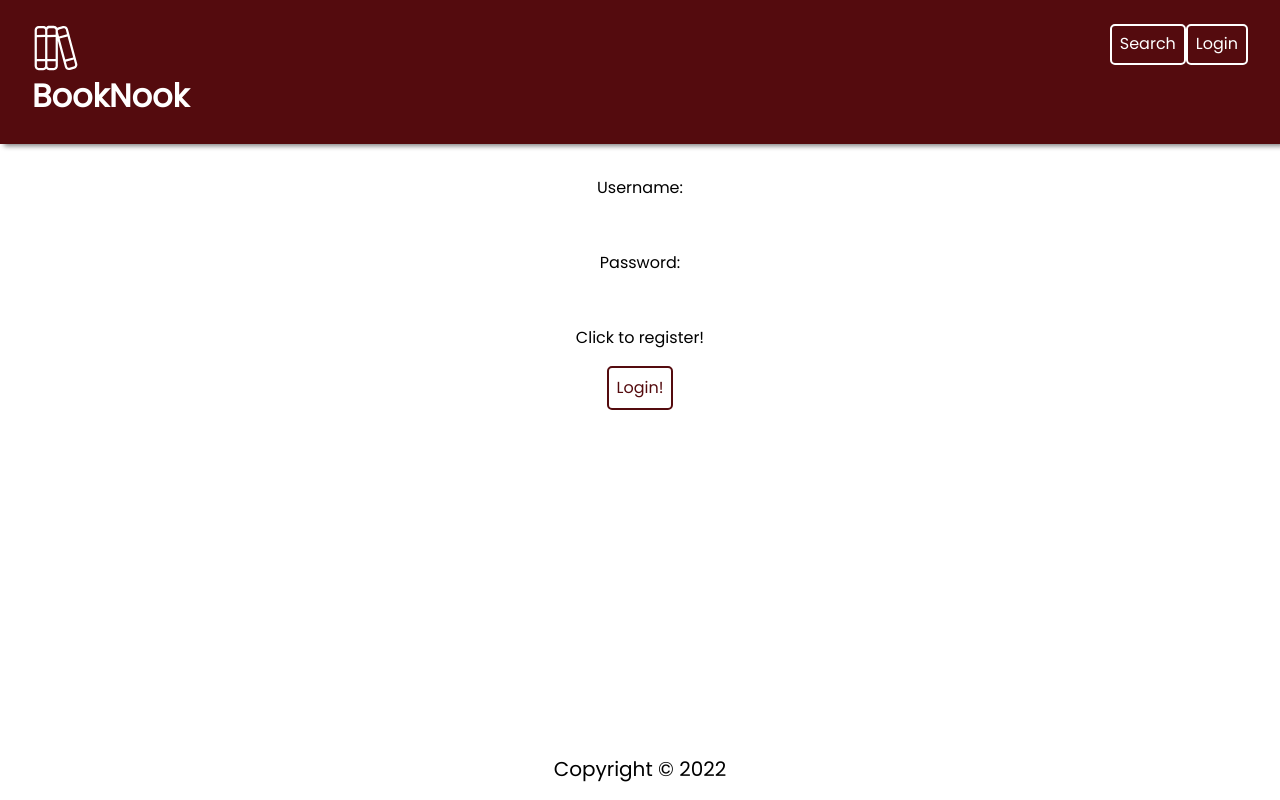
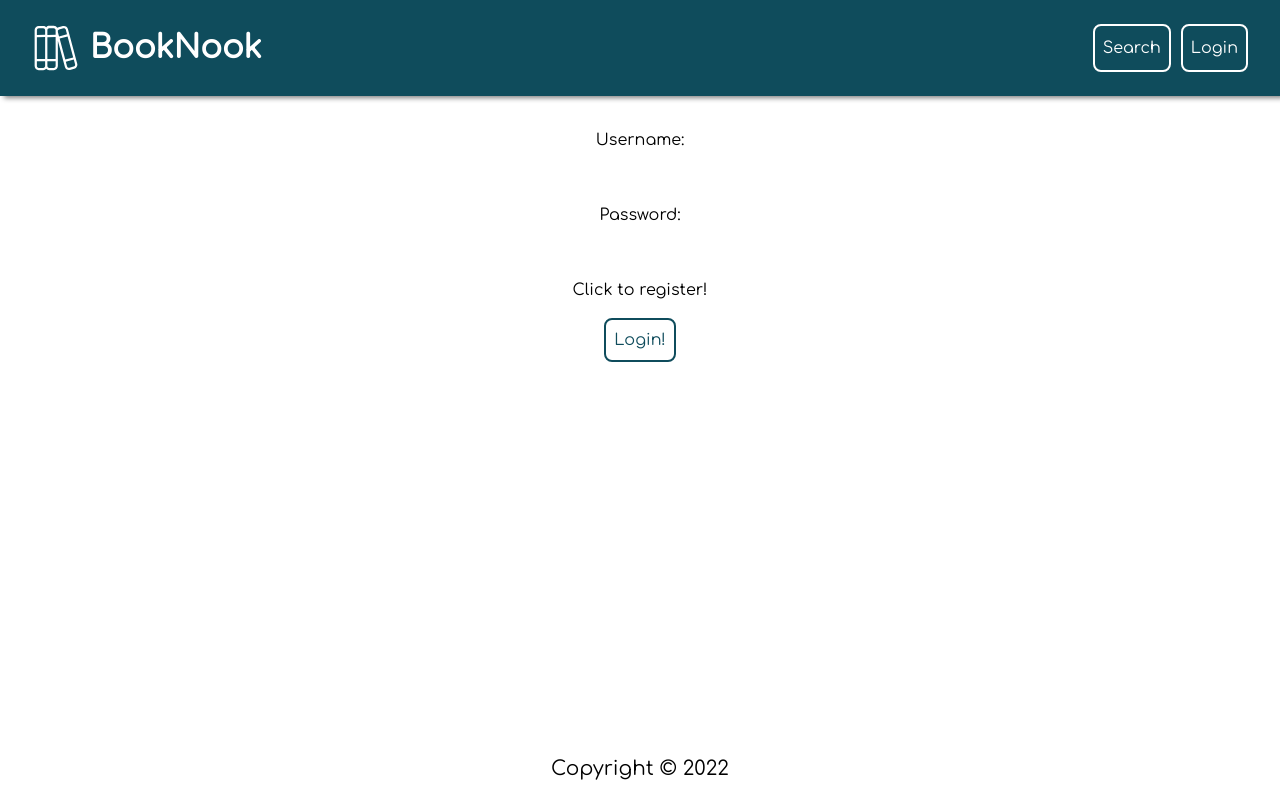
Before and after one commit to megancindric/BookNook, a React (Create React App) app in the folder frontend/: page /login in a window 1280 px wide. Built offline with nearby package versions, Linux system fonts and the light colour scheme.

Commit message:
👌 IMPROVE: Adjusted spacing of navBar items, switched color palette

```diff
--- a/frontend/src/App.css
+++ b/frontend/src/App.css
@@ -8,6 +8,16 @@
   margin: 0;
   padding: 0;
   box-sizing: inherit;
+}
+
+@font-face{
+  font-family: "Comfortaa";
+  src: local("Comfortaa"), url("./assets/Comfortaa.ttf") format("truetype");
+  font-weight: normal;
+}
+
+.comfortaa-font {
+  font-family:"Comfortaa"
 }
 
 html {
@@ -21,9 +31,9 @@ p {
 
 button {
   background-color: transparent;
-  border-radius: 5px;
-  border: 2px solid #540b0e;
-  color: #540b0e;
+  border-radius: 8px;
+  border: 2px solid #0f4c5c;
+  color: #0f4c5c;
   font-size: 1rem;
   font-family: inherit;
   max-width: 100px;
@@ -33,7 +43,7 @@ button {
 button:hover {
   cursor: pointer;
   color: white;
-  background-color: #540b0e;
+  background-color: #0f4c5c;
 }
 
 .container {
--- a/frontend/src/App.js
+++ b/frontend/src/App.js
@@ -18,7 +18,7 @@ import PrivateRoute from "./utils/PrivateRoute";
 
 function App() {
   return (
-    <div>
+    <div className="comfortaa-font">
       <Navbar />
       <Routes>
         <Route
--- a/frontend/src/components/NavBar/NavBar.css
+++ b/frontend/src/components/NavBar/NavBar.css
@@ -9,7 +9,7 @@ li {
 }
 
 .navBar {
-  background: #540b0e;
+  background: #0f4c5c;
   box-shadow: 4px 2px 5px gray;
   color: white;
   margin-bottom: 2rem;
@@ -21,15 +21,19 @@ li {
   border: 2px solid white;
   color: white;
   padding: 0.4rem 0.5rem;
+  border-radius: 8px;
 }
 
 .navBar button:hover {
   background: white;
-  color: #540b0e;
+  color: #0f4c5c;
   cursor: pointer;
 }
 
 .brand {
   cursor: pointer;
   font-size: 2rem;
+  display: flex;
+  flex-direction: row;
+  gap: 10px;
 }
--- a/frontend/src/components/NavBar/NavBar.jsx
+++ b/frontend/src/components/NavBar/NavBar.jsx
@@ -11,13 +11,17 @@ const Navbar = () => {
   return (
     <div className="navBar">
       <ul>
-        <li className="brand">
-          <Link to="/" style={{ textDecoration: "none", color: "white" }}>
+        <li>
+          <Link
+            to="/"
+            style={{ textDecoration: "none", color: "white" }}
+            className="brand"
+          >
             <Books fill={"white"} height={48} width={48} />
             <b>BookNook</b>
           </Link>
         </li>
-        <li>
+        <li className="brand">
           <button onClick={() => navigate("/search")}>Search</button>
           {user ? (
             <>
--- a/frontend/src/components/ReviewList/ReviewList.jsx
+++ b/frontend/src/components/ReviewList/ReviewList.jsx
@@ -9,7 +9,7 @@ const ReviewList = ({ localBookDetails, deleteReview }) => {
           <div key={index}>
             <div>{review.rating} Test</div>
             <div>{review.text}</div>
-            {user.id === review.user_id ? (
+            {user && user.id === review.user_id ? (
               <button onClick={() => deleteReview(review.id)}>
                 Delete Review
               </button>
--- a/frontend/src/index.js
+++ b/frontend/src/index.js
@@ -1,6 +1,7 @@
 import React from "react";
 import ReactDOM from "react-dom";
 import App from "./App";
+import './assets/Comfortaa.ttf'
 import { AuthProvider } from "./context/AuthContext";
 import { BrowserRouter as Router } from "react-router-dom";
 
```
Also changed, not shown: frontend/src/assets/Comfortaa.ttf (added).
